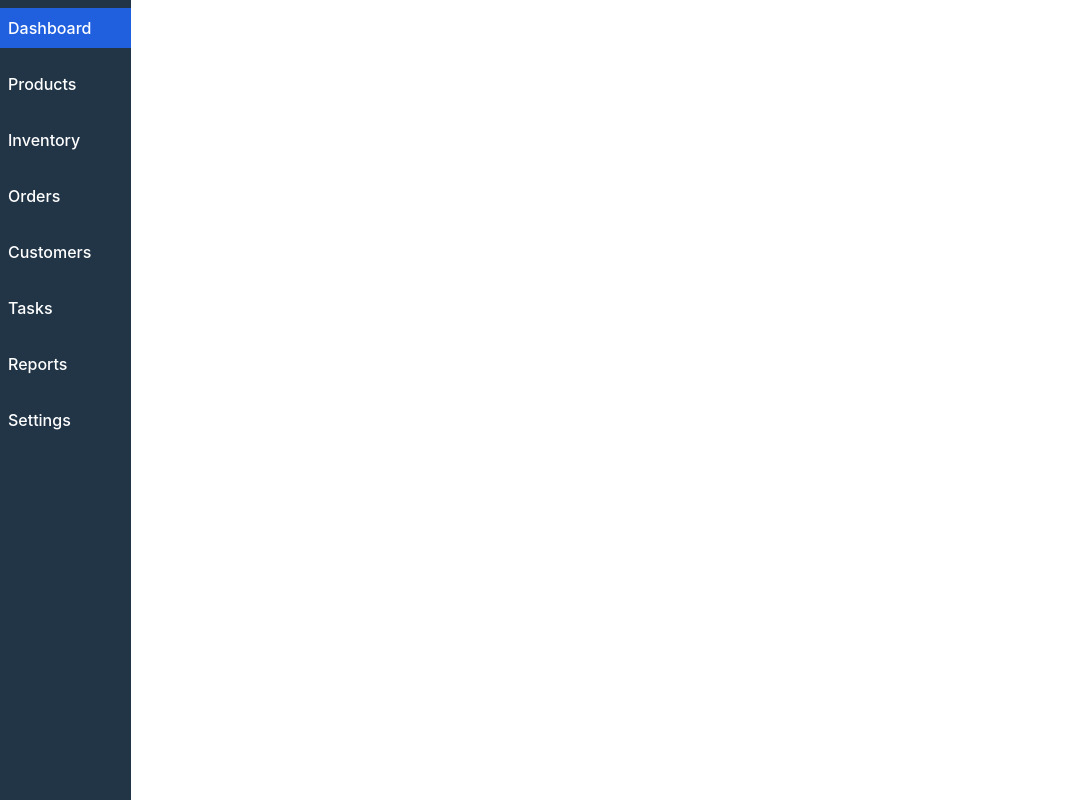
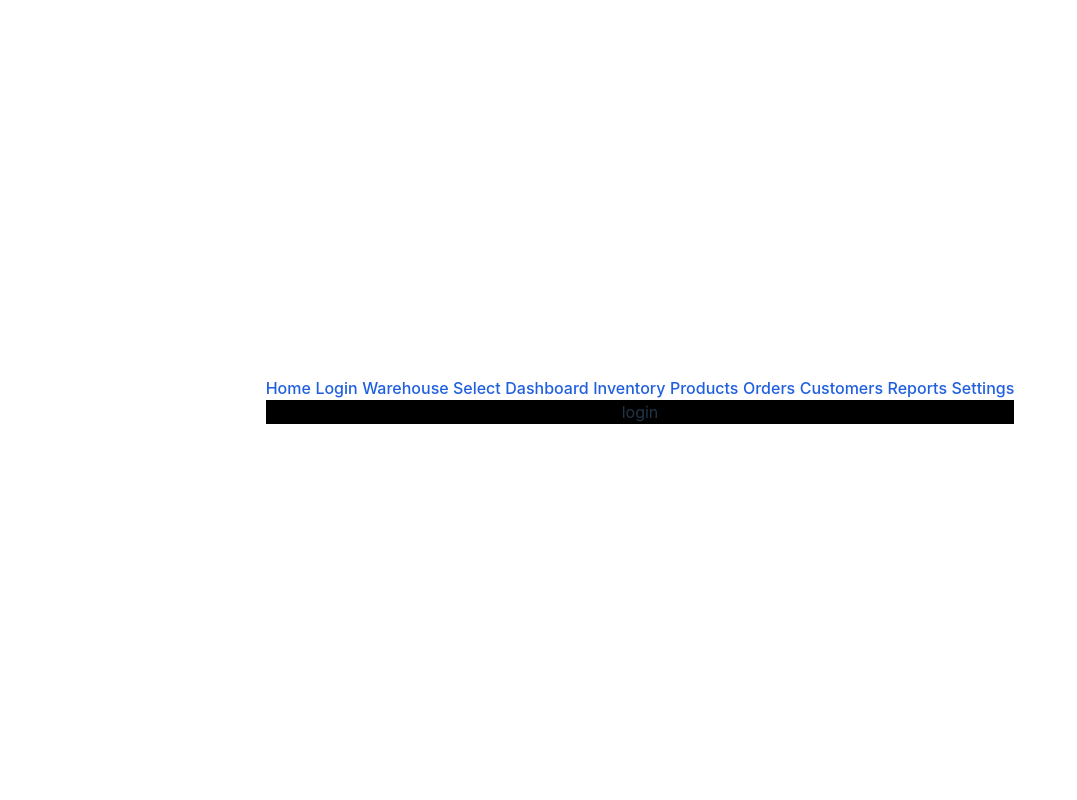
Before and after one commit to nayefradwi/zim_admin_portal, a Svelte app: page /login in a window 1280 px wide. Shown: the whole page, without its empty margins (0-1077 px from the left). Built offline with nearby package versions, Linux system fonts and the light colour scheme.

Commit message:
idk what i did

```diff
--- a/index.html
+++ b/index.html
@@ -4,7 +4,7 @@
     <meta charset="UTF-8" />
     <link rel="icon" type="image/svg+xml" href="/vite.svg" />
     <meta name="viewport" content="width=device-width, initial-scale=1.0" />
-    <title>Vite + Svelte + TS</title>
+    <title>Zim</title>
   </head>
   <body>
     <div id="app"></div>
--- a/package.json
+++ b/package.json
@@ -14,6 +14,7 @@
     "@tsconfig/svelte": "^5.0.0",
     "svelte": "^4.0.5",
     "svelte-check": "^3.4.6",
+    "svelte-routing": "^2.6.0",
     "tslib": "^2.6.0",
     "typescript": "^5.0.2",
     "vite": "^4.4.5"
--- a/src/App.svelte
+++ b/src/App.svelte
@@ -1,7 +1,12 @@
 <script lang="ts">
   import { onMount } from "svelte";
-  import AppNavDrawer from "./lib/components/AppNavDrawer.svelte";
-
+  import { Router, Link, Route, navigate } from "svelte-routing";
+  import Home from "./lib/pages/home/Home.svelte";
+  import WarehouseSelection from "./lib/pages/warehouse_selection/WarehouseSelection.svelte";
+  import Login from "./lib/pages/login/Login.svelte";
+  import Dashboard from "./lib/pages/home/dashboard/Dashboard.svelte";
+  import Inventory from "./lib/pages/home/inventory/Inventory.svelte";
+  import Products from "./lib/pages/home/products/Products.svelte";
   onMount(() => {
     // get user token
     // get user info
@@ -9,15 +14,37 @@
     // set warehouse header
     // if no warehouse redirect to warehouse select
     // go to dashboard
+    navigate("/login");
   });
+  export let url = "";
 </script>
 
 <main>
-  <!-- header -->
-  <!-- drawer -->
-  <AppNavDrawer selectedPath="/" />
-  <!-- body -->
+  <Router {url}>
+    <nav>
+      <Link to="/">Home</Link>
+      <Link to="/login">Login</Link>
+      <Link to="/warehouse-select">Warehouse Select</Link>
+      <Link to="/dashboard">Dashboard</Link>
+      <Link to="/inventory">Inventory</Link>
+      <Link to="/products">Products</Link>
+      <Link to="/orders">Orders</Link>
+      <Link to="/customers">Customers</Link>
+      <Link to="/reports">Reports</Link>
+      <Link to="/settings">Settings</Link>
+    </nav>
+    <div>
+      <Route path="/" component={Home} />
+      <Route path="/login" component={Login} />
+      <Route path="/warehouse-select" component={WarehouseSelection} />
+      <Route path="/dashboard" component={Dashboard} />
+      <Route path="/inventory" component={Inventory} />
+      <Route path="/products" component={Products} />
+      <Route path="/orders" component={Home} />
+      <Route path="/customers" component={Home} />
+      <Route path="/reports" component={Home} />
+      <Route path="/settings" component={Home} />
+      <Route path="*" component={Home} />
+    </div>
+  </Router>
 </main>
-
-<style>
-</style>
--- /dev/null
+++ b/src/lib/pages/home/Home.svelte
@@ -0,0 +1,10 @@
+<script lang="ts">
+    import AppNavDrawer from "../../components/AppNavDrawer.svelte";
+</script>
+
+<main>
+    <!-- header -->
+    <!-- drawer -->
+    <AppNavDrawer selectedPath="/" />
+    <!-- body -->
+</main>
--- /dev/null
+++ b/src/lib/pages/login/Login.svelte
@@ -0,0 +1,7 @@
+<main>login</main>
+
+<style>
+    main {
+        background-color: black;
+    }
+</style>
```
Also changed, not shown: src/lib/pages/home/dashboard/Dashboard.svelte (added), src/lib/pages/home/inventory/Inventory.svelte (added), src/lib/pages/home/products/Products.Svelte (added), src/lib/pages/warehouse_selection/WarehouseSelection.svelte (added), 1 other file (tests, documents, lock files or other folders).
